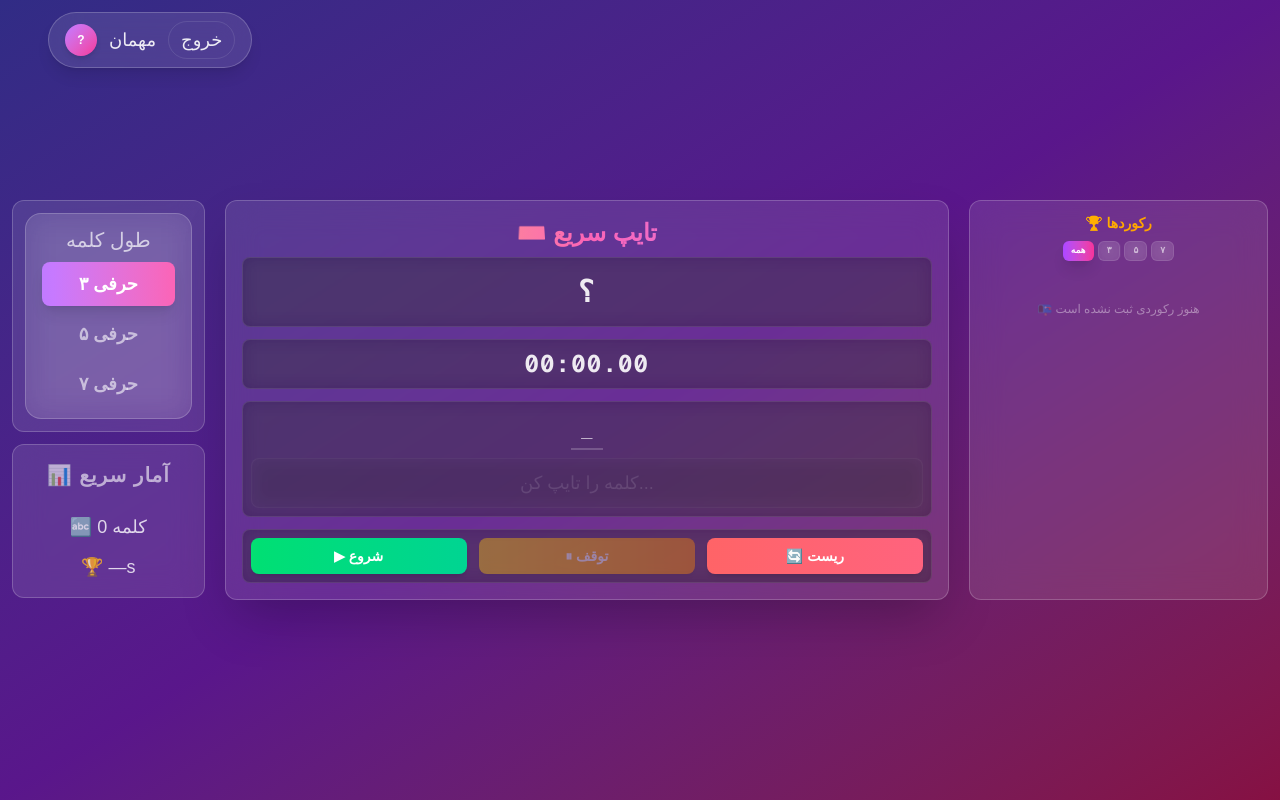
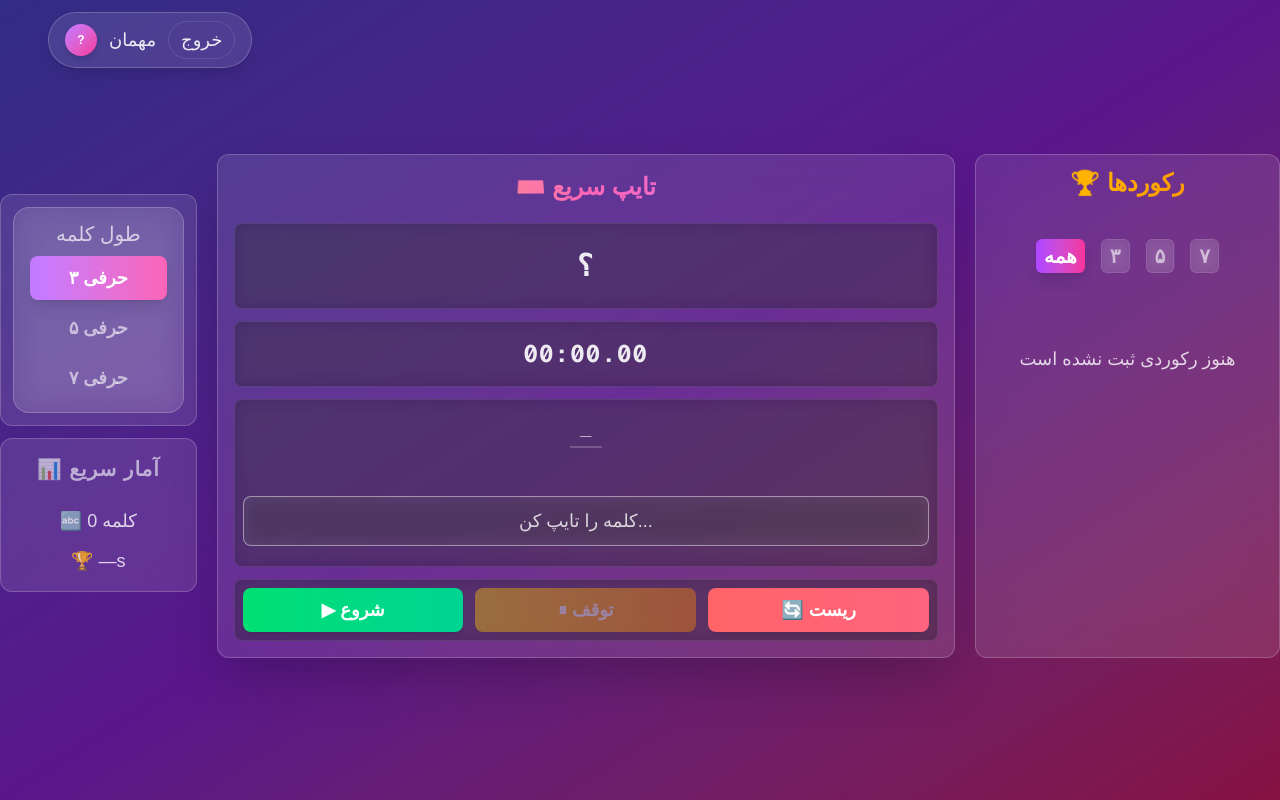
Before and after one commit to Afshin1400-n/type-speed, a Next.js app: page /game in a window 1280 px wide. Built offline with nearby package versions, Linux system fonts and the light colour scheme.

Commit message:
change style

```diff
--- a/app/component/Btn.tsx
+++ b/app/component/Btn.tsx
@@ -8,7 +8,7 @@ function Btn({ startTimer, stopTimer, resetTimer, isRunning }) {
         disabled={isRunning}
         className="flex-1 px-3 py-2 bg-gradient-to-r from-green-400 to-emerald-400
           hover:from-green-500 hover:to-emerald-500 active:scale-95
-          text-white font-bold text-sm rounded-lg
+          text-white font-bold text-lg rounded-lg
           transition-all duration-200 shadow-md hover:shadow-lg
           disabled:opacity-40 cursor-pointer  disabled:hover:shadow-md"
       >
@@ -20,7 +20,7 @@ function Btn({ startTimer, stopTimer, resetTimer, isRunning }) {
         disabled={!isRunning}
         className="flex-1 px-3 py-2 bg-gradient-to-r from-yellow-400 to-orange-400
           hover:from-yellow-500 hover:to-orange-500 active:scale-95
-          text-white font-bold text-sm rounded-lg
+          text-white font-bold text-lg rounded-lg
           transition-all duration-200 shadow-md hover:shadow-lg
           disabled:opacity-40 cursor-pointer disabled:hover:shadow-md"
       >
@@ -32,7 +32,7 @@ function Btn({ startTimer, stopTimer, resetTimer, isRunning }) {
         onClick={resetTimer}
         className="flex-1 px-3 py-2 bg-gradient-to-r from-red-400 to-rose-400
           hover:from-red-500 hover:to-rose-500 active:scale-95
-          text-white font-bold text-sm rounded-lg
+          text-white font-bold text-lg rounded-lg
           transition-all duration-200 shadow-md hover:shadow-lg cursor-pointer "
       >
         🔄 ریست
--- a/app/component/Input.tsx
+++ b/app/component/Input.tsx
@@ -3,7 +3,7 @@ import { forwardRef } from "react";
 
 const Input = forwardRef(({ value, onChange, disabled, colors, word }, ref) => {
   return (
-    <div className="space-y-2">
+    <div className="space-y-12 mb-3">
       {/* Letter Boxes */}
       <div className="flex gap-1 justify-center">
         {word.split("").map((letter, index) => (
@@ -30,10 +30,10 @@ const Input = forwardRef(({ value, onChange, disabled, colors, word }, ref) => {
         onChange={(e) => onChange(e.target.value)}
         placeholder="کلمه را تایپ کن..."
         disabled={disabled}
-        className="w-full px-4 py-2.5 bg-white/5 backdrop-blur-sm border border-white/10 rounded-lg
+        className="w-full px-4 py-2.5 bg-white/10 backdrop-blur-sm border border-white/50 rounded-lg
         text-white/90 text-center text-lg outline-none transition-all duration-200
-        placeholder:text-white/30 focus:border-purple-400/50 focus:ring-2 focus:ring-purple-400/20
-        disabled:opacity-40 disabled:cursor-not-allowed"
+        placeholder:text-white/90 focus:border-purple-400/50 focus:ring-2 focus:ring-white-400/20
+        disabled:opacity-90 disabled:cursor-not-allowed"
       />
     </div>
   );
--- a/app/component/Records.tsx
+++ b/app/component/Records.tsx
@@ -10,34 +10,34 @@ function Records({ records }) {
 
   if (topThree.length === 0) {
     return (
-      <div className="text-center text-white/40 text-xs py-8">
-        📭 هنوز رکوردی ثبت نشده است
+      <div className="text-center text-white/80 text-lg py-8">
+         هنوز رکوردی ثبت نشده است
       </div>
     );
   }
 
   return (
-    <div className="space-y-2">
+    <div className="space-y-10">
       {topThree.map((record, index) => (
      <div
   key={record.id}
-          className="bg-white/5 backdrop-blur-sm rounded-lg p-2.5 border border-white/10
-          flex items-center gap-2 hover:bg-white/10 transition-all duration-200"
+  className="bg-white/5 backdrop-blur-sm rounded-xl p-3.5 border border-white/10
+  flex items-center gap-3 hover:bg-white/10 transition-all duration-200"
 >
-          <span className="text-lg">
+  <span className="text-2xl">
     {index === 0 ? "🥇" : index === 1 ? "🥈" : "🥉"}
   </span>
   <div className="flex-1 min-w-0">
-            <div className="flex items-center gap-2">
-              <span className="font-bold text-white/90 text-xs">
+    <div className="flex items-center gap-3">
+      <span className="font-bold text-white/90 text-base text-lg">
         {record.time.toFixed(1)}s
       </span>
-              <span className="text-white/60 text-[10px] truncate">
+      <span className="text-white/90 text-lg truncate font-medium">
         "{record.word}"
       </span>
-            </div>
-            <div className="text-white/30 text-[8px]">
+      <span className="text-white/70 text-md mr-auto">
         {record.date}
+      </span>
     </div>
   </div>
 </div>
--- a/app/component/Timer.tsx
+++ b/app/component/Timer.tsx
@@ -2,7 +2,7 @@
 
 function Timer({ time, formatTime }) {
   return (
-    <div className="text-center">
+    <div className="text-center mt-2 mb-2">
       <div className="font-mono font-bold text-2xl text-white/90 tracking-wider">
         {formatTime(time)}
       </div>
--- a/app/component/Word.tsx
+++ b/app/component/Word.tsx
@@ -2,7 +2,7 @@
 
 function Word({word}) {
   return (
-    <div className="text-center">
+    <div className="text-center mt-2 mb-2">
       <span className="text-3xl font-bold text-white/90 tracking-wider">
         {word}
       </span>
--- a/app/game/page.tsx
+++ b/app/game/page.tsx
@@ -188,10 +188,11 @@ const handleLenWord = (length) => {
       <div className="absolute top-3 left-3 z-50">
         <Profile user={user} handleLogout={handleLogout} />
       </div>
-      <div className="h-full w-full flex items-center justify-center p-3">
-        <div className="w-full max-w-7xl grid grid-cols-12 gap-5 ">
+
+      <div className="h-full w-full flex items-center justify-center pt-3">
+        <div className="w-full max-w-7xl max-h-7xl grid grid-cols-12 gap-5 ">
           {/* Left Column - Level */}
-          <div className="col-span-12 lg:col-span-2 flex lg:block items-center gap-3">
+          <div className="col-span-12 lg:col-span-2 flex lg:block items-center gap-3 mt-10">
             <div className="bg-white/10 backdrop-blur-lg rounded-xl p-3 border border-white/20 flex-1">
               <Level
                 handleLenWord={handleLenWord}
@@ -218,8 +219,8 @@ const handleLenWord = (length) => {
 
           {/* Center - Main Game */}
           <div className="col-span-12 lg:col-span-7">
-            <div className="bg-white/10 backdrop-blur-lg rounded-xl shadow-2xl p-4 border border-white/20">
-              <div className="text-center mb-2">
+            <div className="bg-white/10 backdrop-blur-lg rounded-xl shadow-2xl p-4 border border-white/20 ">
+              <div className="text-center mb-5">
                 <h1 className="text-2xl font-bold bg-gradient-to-r from-yellow-400 via-pink-400 to-purple-400 bg-clip-text text-transparent">
                   ⌨️ تایپ سریع
                 </h1>
@@ -274,15 +275,15 @@ const handleLenWord = (length) => {
           {/* Right - Records */}
           <div className="col-span-12 lg:col-span-3">
             <div className="bg-white/10 backdrop-blur-lg rounded-xl p-3 border border-white/20 h-full max-h-[calc(100vh-6rem)] overflow-y-auto">
-              <h2 className="text-sm font-bold text-center mb-2 bg-gradient-to-r from-yellow-400 to-orange-400 bg-clip-text text-transparent">
+              <h2 className="text-2xl font-bold text-center mb-10 bg-gradient-to-r from-yellow-400 to-orange-400 bg-clip-text text-transparent">
                 🏆 رکوردها
               </h2>
 
               {/* Filter Buttons */}
-              <div className="flex gap-1 justify-center mb-2 flex-wrap">
+              <div className="flex gap-4 justify-center mb-10 flex-wrap">
                 <button
                   onClick={() => setFilterLength(null)}
-                  className={`px-2 py-0.5 rounded-md text-[9px] font-semibold transition-all ${
+                  className={`px-2 py-0.5 rounded-md text-xl cursor-pointer  font-semibold transition-all ${
                     filterLength === null
                       ? "bg-gradient-to-r from-purple-500 to-pink-500 text-white shadow-lg"
                       : "bg-white/10 text-white/60 hover:bg-white/20 backdrop-blur-sm border border-white/10"
@@ -292,7 +293,7 @@ const handleLenWord = (length) => {
                 </button>
                 <button
                   onClick={() => setFilterLength(3)}
-                  className={`px-2 py-0.5 rounded-md text-[9px] font-semibold transition-all ${
+                  className={`px-2 py-0.5 rounded-md text-xl cursor-pointer font-semibold transition-all ${
                     filterLength === 3
                       ? "bg-gradient-to-r from-purple-500 to-pink-500 text-white shadow-lg"
                       : "bg-white/10 text-white/60 hover:bg-white/20 backdrop-blur-sm border border-white/10"
@@ -302,7 +303,7 @@ const handleLenWord = (length) => {
                 </button>
                 <button
                   onClick={() => setFilterLength(5)}
-                  className={`px-2 py-0.5 rounded-md text-[9px] font-semibold transition-all ${
+                  className={`px-2 py-0.5 rounded-md text-xl cursor-pointer  font-semibold transition-all ${
                     filterLength === 5
                       ? "bg-gradient-to-r from-purple-500 to-pink-500 text-white shadow-lg"
                       : "bg-white/10 text-white/60 hover:bg-white/20 backdrop-blur-sm border border-white/10"
@@ -312,7 +313,7 @@ const handleLenWord = (length) => {
                 </button>
                 <button
                   onClick={() => setFilterLength(7)}
-                  className={`px-2 py-0.5 rounded-md text-[9px] font-semibold transition-all ${
+                  className={`px-2 py-0.5 rounded-md text-xl cursor-pointer  font-semibold transition-all ${
                     filterLength === 7
                       ? "bg-gradient-to-r from-purple-500 to-pink-500 text-white shadow-lg"
                       : "bg-white/10 text-white/60 hover:bg-white/20 backdrop-blur-sm border border-white/10"
```
Lines whose indentation alone changed are shown as unchanged.
